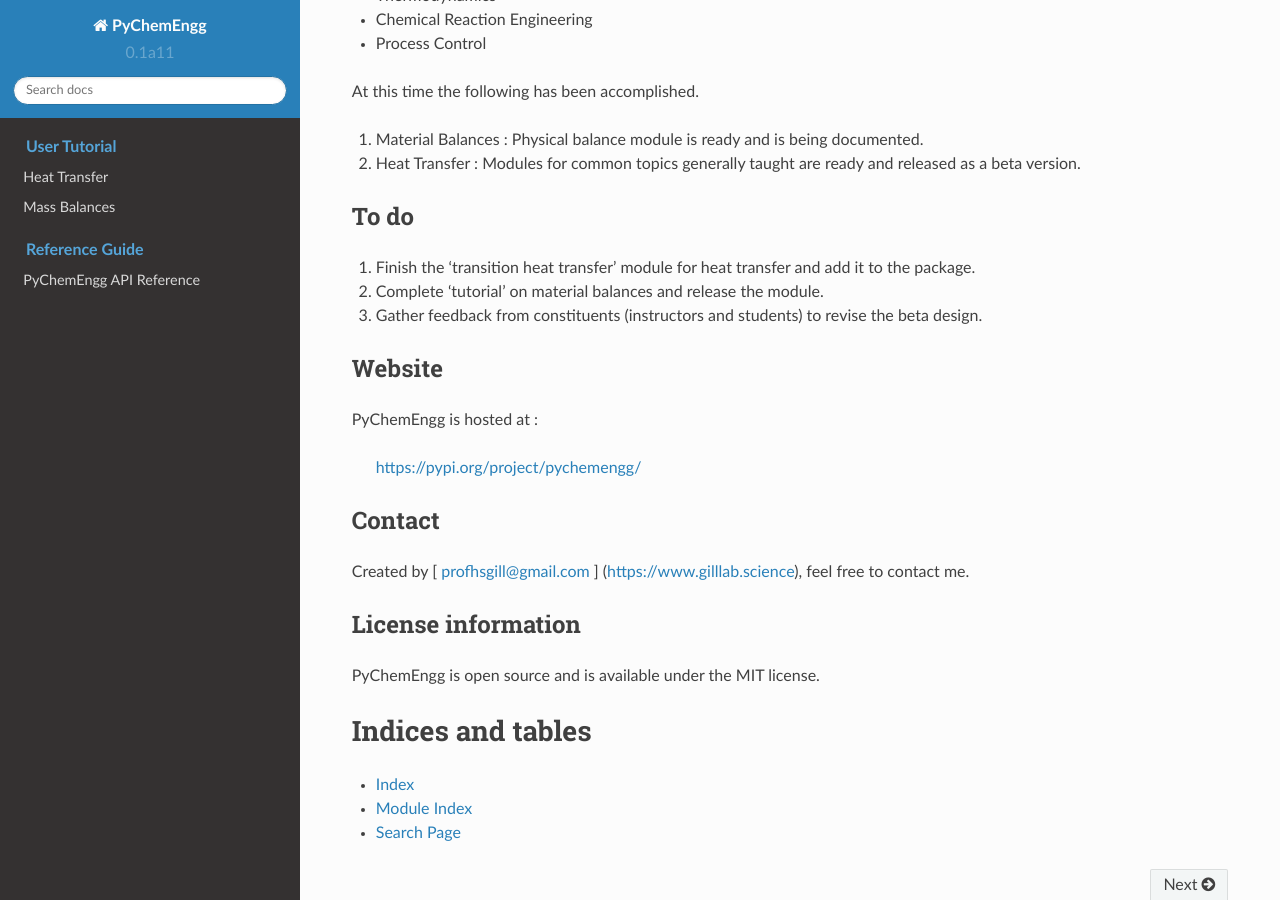
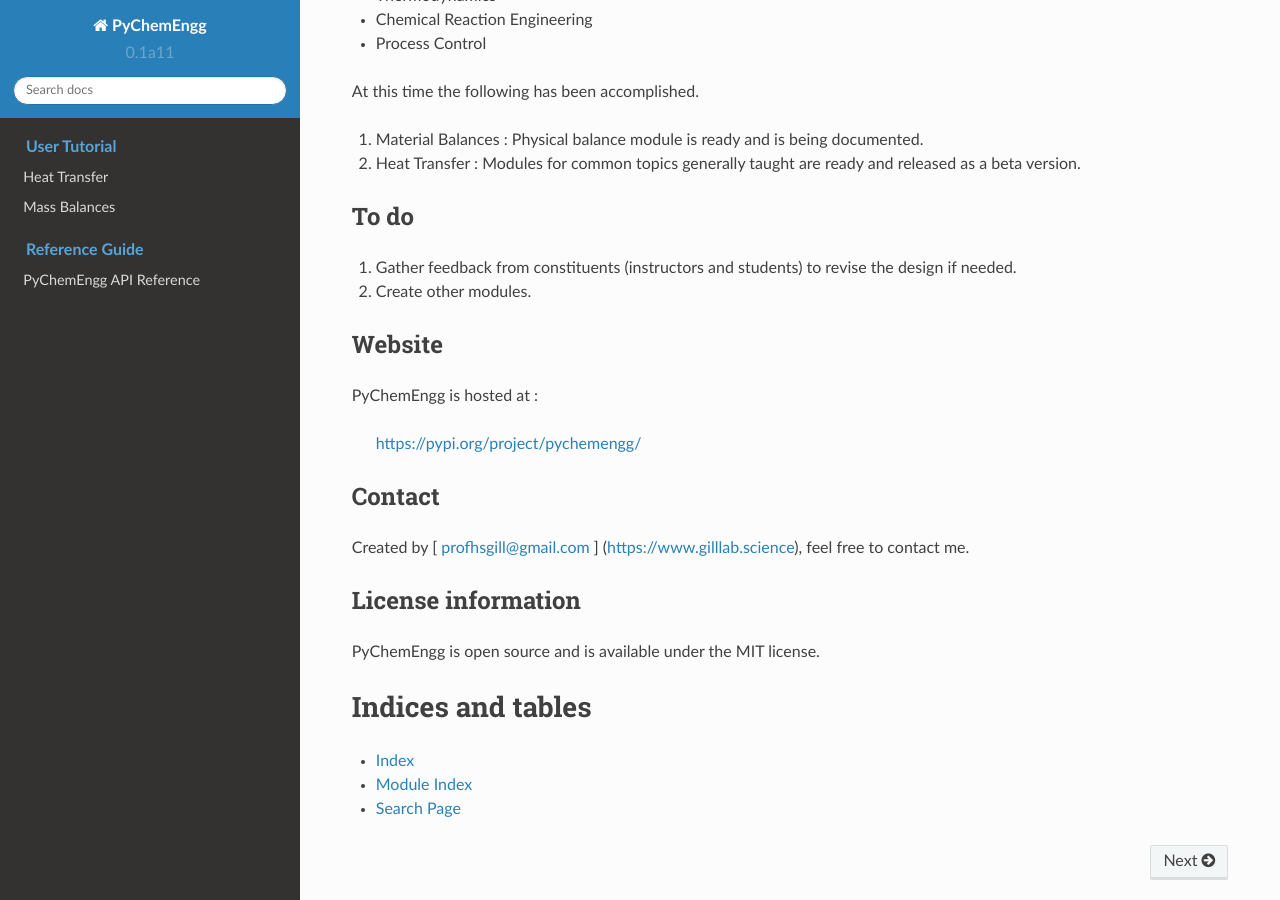
Before and after one commit to profhsgill/pychemengg, a Sphinx documentation site: the page built from docs/source/index.rst, in a window 1280 px wide and 900 px high, scrolled down 2052 px. Built offline with Sphinx 7.4.7 and the Read the Docs theme 2.0.0, drawn with Linux system fonts in a browser that asks for light colours; formulas are drawn with MathJax 3.

Commit message:
Update index for html docs

```diff
--- a/docs/source/index.rst
+++ b/docs/source/index.rst
@@ -108,9 +108,10 @@ At this time the following has been accomplished.
 
 To do
 -----
-1. Finish the 'transition heat transfer' module for heat transfer and add it to the package.
-2. Complete 'tutorial' on material balances and release the module.
-3. Gather feedback from constituents (instructors and students) to revise the beta design.
+
+1. Gather feedback from constituents (instructors and students) to revise the design if needed.
+2. Create other modules.
+
 
 
 Website
```
Also changed, not shown: 5 other files.
